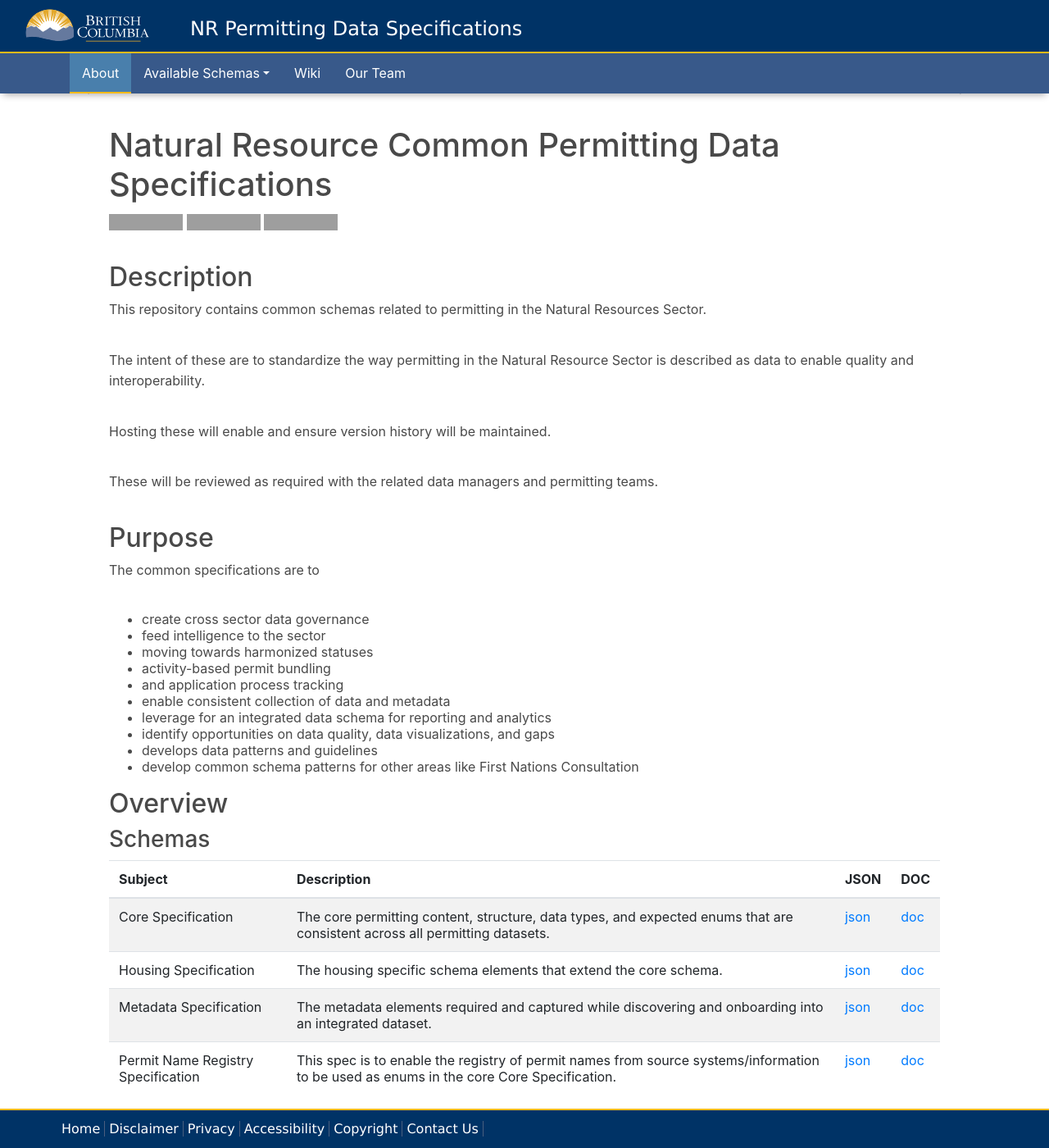
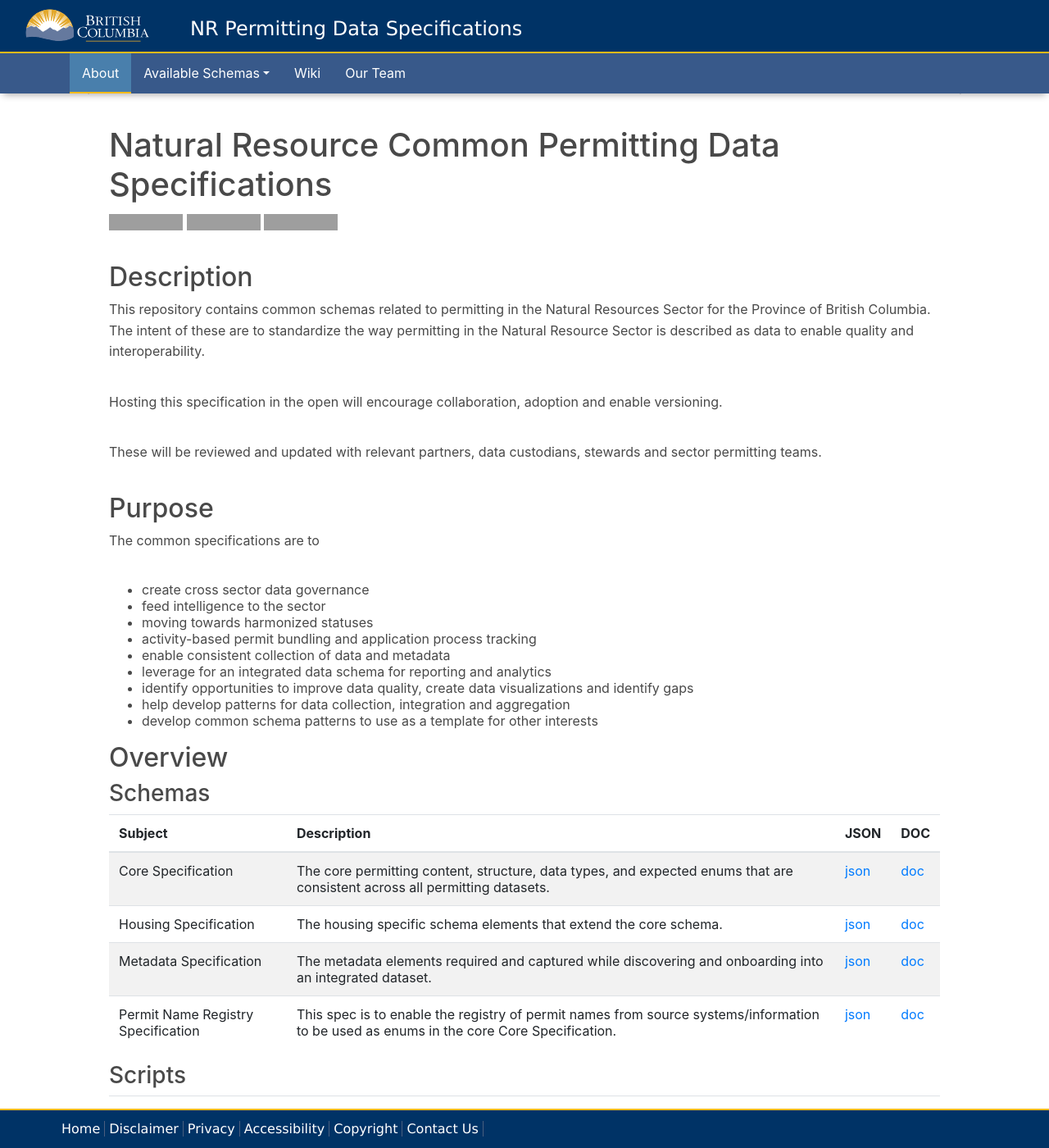
Before and after one commit to bcgov/nr-permitting-data-spec, a Jekyll site: the page built from index.md, in a window 1280 px wide and 1400 px high. Shown: the whole window at 82% size. Built offline with Jekyll 4.4.1, drawn with Linux system fonts in a browser that asks for light colours; nearby versions of some CDN libraries; grey boxes are pictures that could not be loaded.

Commit message:
Update index.md
per Jeff's recommendations

```diff
--- a/index.md
+++ b/index.md
@@ -54,13 +54,12 @@
 ![Data:Schema](https://img.shields.io/badge/Data-Schema-aqua)
 
 ## Description
-This repository contains common schemas related to permitting in the Natural Resources Sector.
-
+This repository contains common schemas related to permitting in the Natural Resources Sector for the Province of British Columbia.
 The intent of these are to standardize the way permitting in the Natural Resource Sector is described as data to enable quality and interoperability.
 
-Hosting these will enable and ensure version history will be maintained.
+Hosting this specification in the open will encourage collaboration, adoption and enable versioning.
 
-These will be reviewed as required with the related data managers and permitting teams.
+These will be reviewed and updated with relevant partners, data custodians, stewards and sector permitting teams.
 
 ## Purpose
 
@@ -69,13 +68,12 @@
 * create cross sector data governance
 * feed intelligence to the sector
 * moving towards harmonized statuses
-* activity-based permit bundling
-* and application process tracking
+* activity-based permit bundling and application process tracking
 * enable consistent collection of data and metadata
 * leverage for an integrated data schema for reporting and analytics
-* identify opportunities on data quality, data visualizations, and gaps
-* develops data patterns and guidelines
-* develop common schema patterns for other areas like First Nations Consultation
+* identify opportunities to improve data quality, create data visualizations and identify gaps
+* help develop patterns for data collection, integration and aggregation
+* develop common schema patterns to use as a template for other interests
 
 ## Overview
 
```
